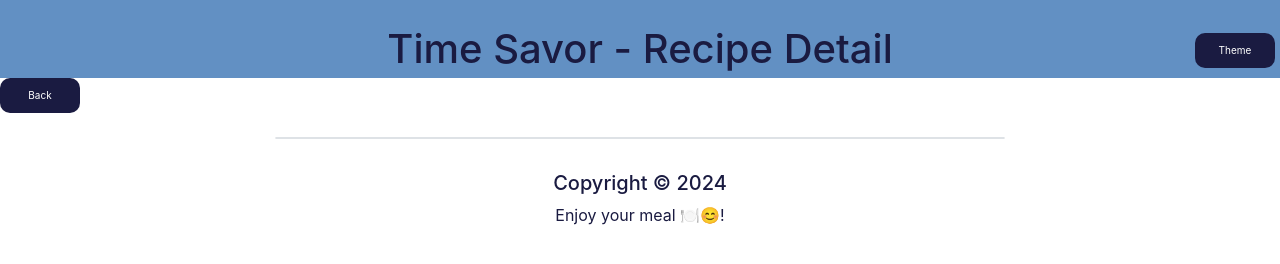
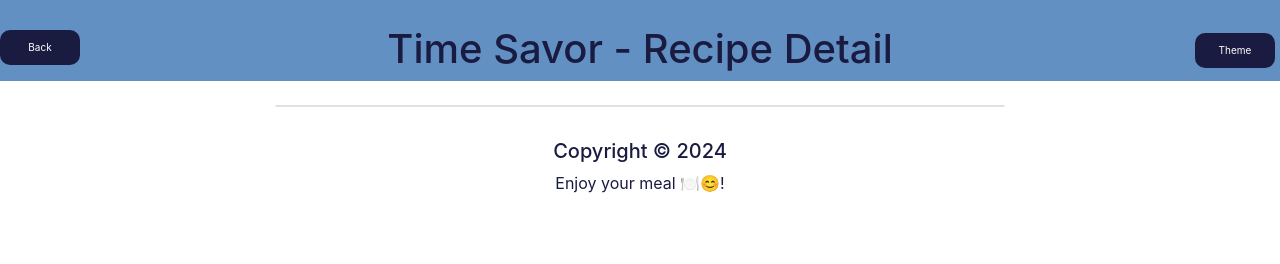
Before and after one commit to Lovertab/timesavor, a plain HTML site: page recipedetails.html in a window 1280 px wide. Drawn offline with nearby package versions, Linux system fonts and the light colour scheme; no server answers.

Commit message:
moved the section for back button to header and took the class out of the a tag

```diff
--- a/assets/css/style.css
+++ b/assets/css/style.css
@@ -20,6 +20,7 @@ h1 {
 
 header {
   background-color: var(--headcolor);
+  padding-bottom: 1em;
 }
 
 /* light and dark button */
@@ -165,7 +166,7 @@ header {
 .btn-mode {
   display: flex;
   flex-direction: row;
-  align-items: center;
+  /* align-items: center; */
   justify-content: flex-end;
   margin-top: -3em;
   flex-wrap: wrap;
@@ -176,6 +177,14 @@ header {
   margin-right: 5px;
   background-color: var(--reccardcolor);
 }
+
+/* back button  */
+.back-button {
+  display: flex;
+  margin-top: -3em;
+  justify-content: flex-start;
+}
+
 
 /* #right-col {}*/
 img {
--- a/recipedetails.html
+++ b/recipedetails.html
@@ -20,13 +20,13 @@
         Theme
       </button>
     </section>
-  </header>
-  <main>
-    <section>
-      <a href="recipecards.html" class="back-button">
+    <section class="back-button">
+      <a href="recipecards.html">
         <button type="button" class="btn btn-primary">Back</button>
       </a>
     </section>
+  </header>
+  <main>
     <div id="recipe-container"></div>
     <div class="container">
       <div class="row justify-content-center">
```
